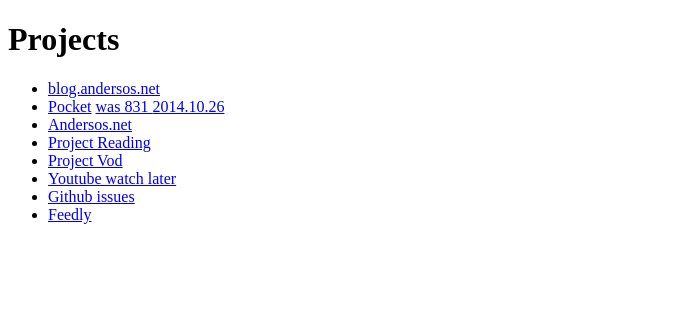
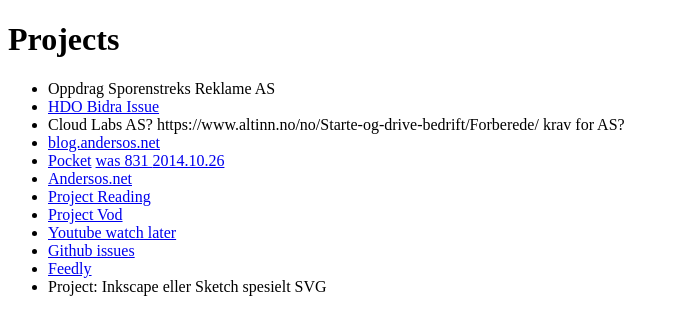
Before and after one commit to Andersos/api.andersos.net, a Node server app: page /gtd in a window 1280 px wide. Shown: the top 335 px of the page, without its empty margins (0-679 px from the left). Run offline with Node 20, Linux system fonts and the light colour scheme; some libraries are stand-ins or nearby versions.

Commit message:
Add more points to gtd

```diff
--- a/views/gtd.hbs
+++ b/views/gtd.hbs
@@ -1,5 +1,8 @@
 <h1>Projects</h1>
 <ul>
+    <li>Oppdrag Sporenstreks Reklame AS</li>
+    <li><a href="https://github.com/holderdeord/hdo-blog/issues/10">HDO Bidra Issue</a></li>
+    <li>Cloud Labs AS? https://www.altinn.no/no/Starte-og-drive-bedrift/Forberede/ krav for AS?</li>
     <li><a href="https://github.com/Andersos/blog.andersos.net/issues">blog.andersos.net</a></li>
     <li><a href="http://getpocket.com/a/queue/">Pocket</a> <a href="https://twitter.com/Andersos/status/526351254113771520">was 831 <time datetime="2014-10-26">2014.10.26</time></a></li>
     <li><a href="https://github.com/Andersos/andersos.net/issues">Andersos.net</a></li>
@@ -8,4 +11,5 @@
     <li><a href="https://www.youtube.com/playlist?list=WL">Youtube watch later</a></li>
     <li><a href="https://github.com/issues">Github issues</a></li>
     <li><a href="http://feedly.com/">Feedly</a></li>
+    <li>Project: Inkscape eller Sketch spesielt SVG</li>
 </ul>
```
Also changed, not shown: README.md.
